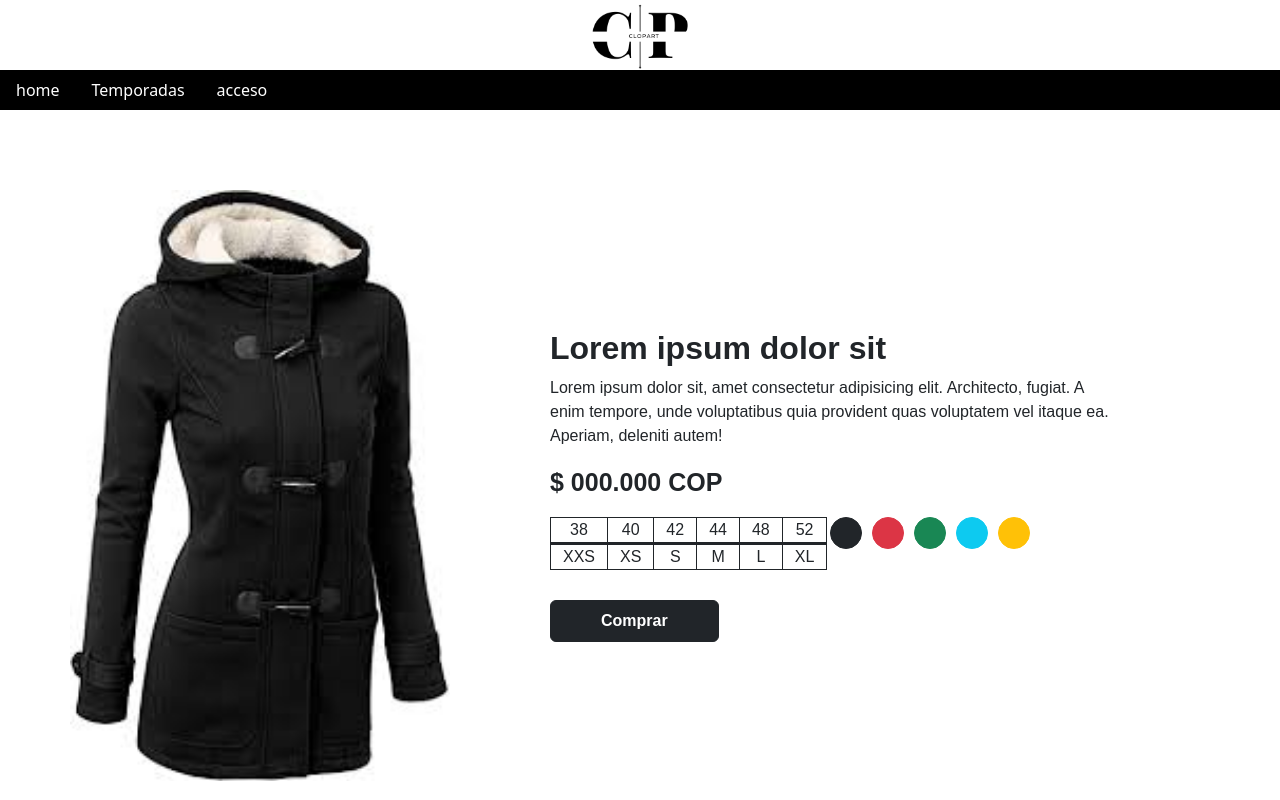
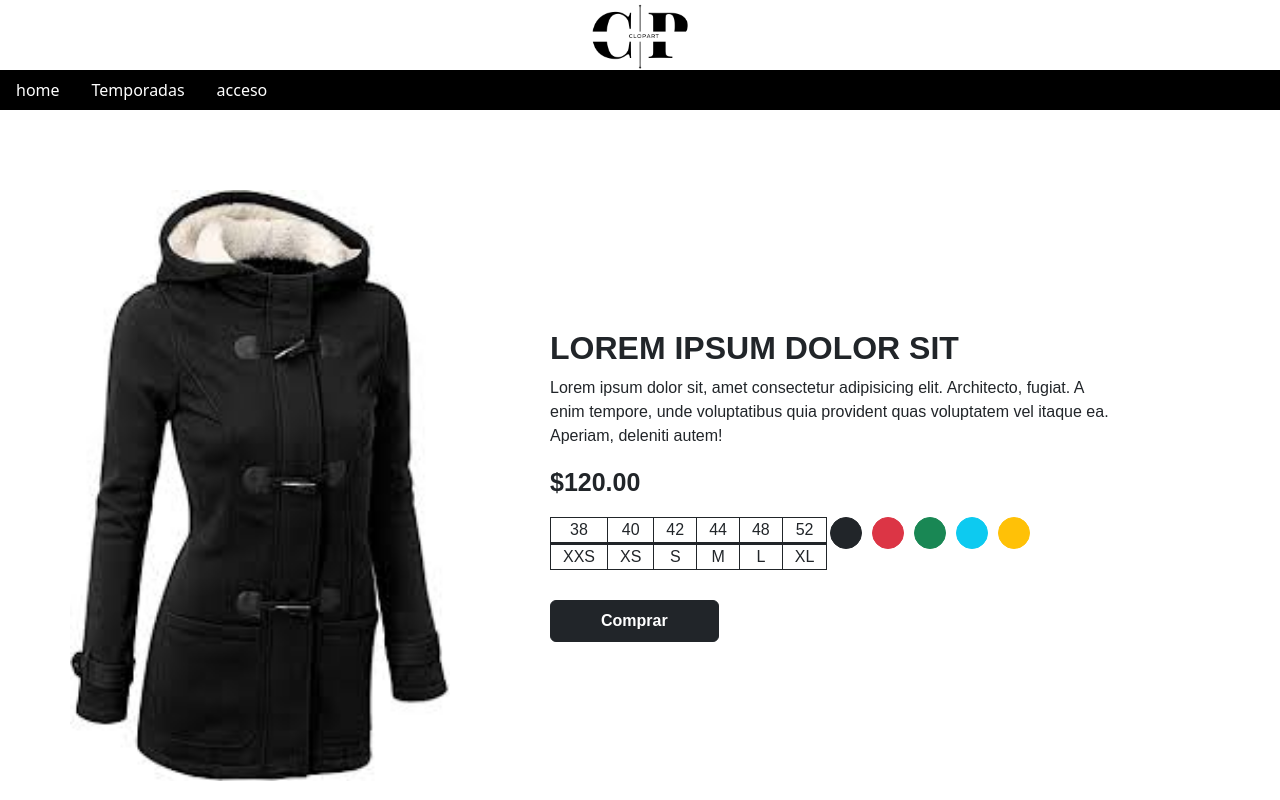
Before and after one commit to MariLizt/proyecto-final, an Angular app: page /detalle in a window 1280 px wide. Shown: the top 800 px of the page. Built offline with nearby package versions, Linux system fonts and the light colour scheme.

Commit message:
Usando Pipes

```diff
--- a/src/app/detalle-producto/detalle-producto.component.html
+++ b/src/app/detalle-producto/detalle-producto.component.html
@@ -59,15 +59,17 @@
       </div>
       <div class="col-8 detalles">
         <div class="detalle-product">
-          <h2 class="title-product"><b>Lorem ipsum dolor sit</b></h2>
+          <h2 class="title-product">
+            <b>{{ titlep1 | uppercase }}</b>
+          </h2>
           <p>
-            Lorem ipsum dolor sit, amet consectetur adipisicing elit.
-            Architecto, fugiat. A enim tempore, unde voluptatibus quia provident
-            quas voluptatem vel itaque ea. Aperiam, deleniti autem!
+            {{ descripcionp1 }}
           </p>
 
           <div class="precio">
-            <p><b>$ 000.000 COP</b></p>
+            <p>
+              <b>{{ preciop1 | currency : "$" }}</b>
+            </p>
           </div>
           <div class="row">
             <div class="col-6">
--- a/src/app/detalle-producto/detalle-producto.component.ts
+++ b/src/app/detalle-producto/detalle-producto.component.ts
@@ -32,6 +32,18 @@ export class DetalleProductoComponent {
     this.articulos=this.tallasServicio.retornar();
   }
 
+  /* Articulos*/
+  articulo = [{
+      codigo: 5000,
+      title: "Lorem ipsum dolor sit",
+      descripcion: "Lorem ipsum dolor sit, amet consectetur adipisicing elit. Architecto, fugiat. A enim tempore, unde voluptatibus quia provident quas voluptatem vel itaque ea. Aperiam, deleniti autem!",
+      precio: 120.000
+    }];
+
+    /*Producto1*/
+    titlep1 = 'Lorem ipsum dolor sit';
+    descripcionp1 = 'Lorem ipsum dolor sit, amet consectetur adipisicing elit. Architecto, fugiat. A enim tempore, unde voluptatibus quia provident quas voluptatem vel itaque ea. Aperiam, deleniti autem!';
+    preciop1 = 120.000
 }
 
 function  mensaje(){
```
